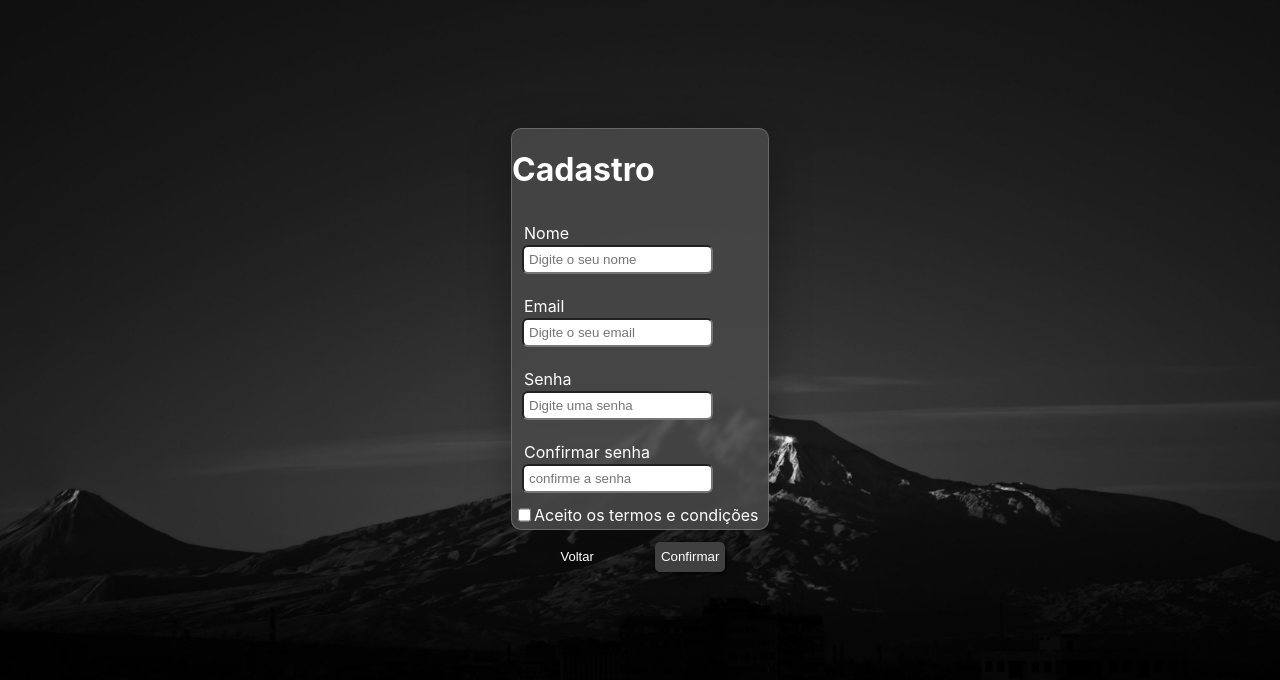
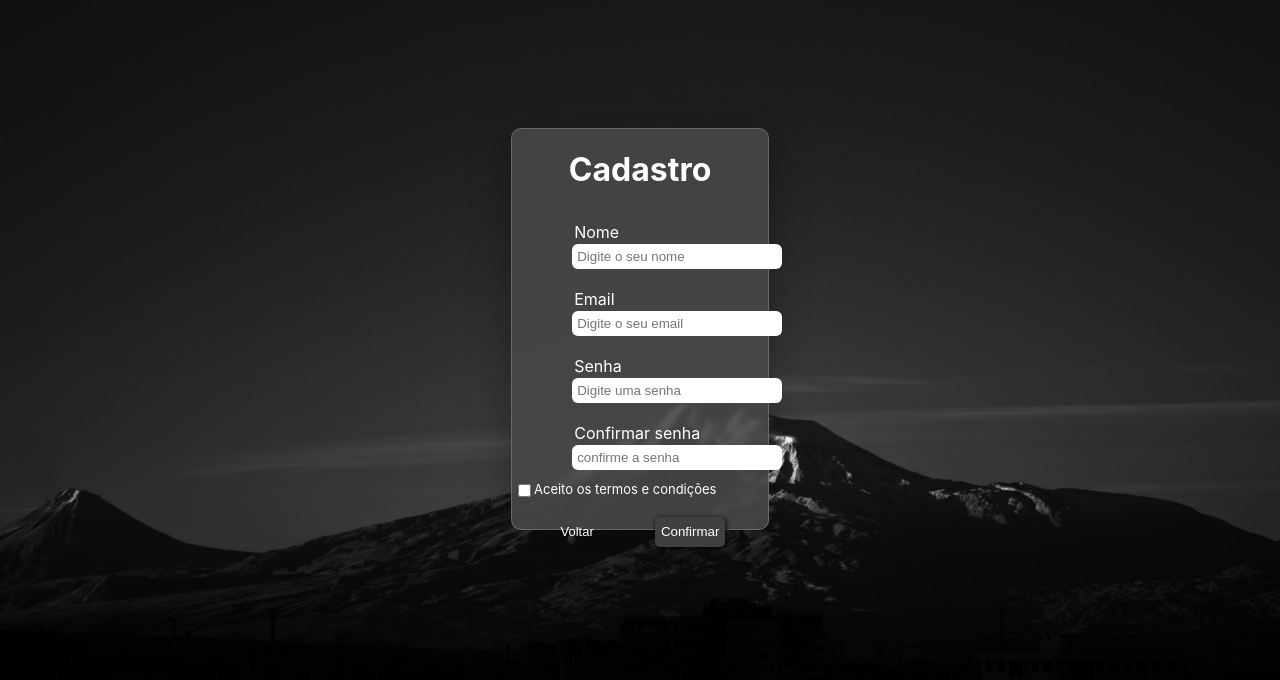
Before and after one commit to Levss30/todo-app-react-frontend, a React (Create React App) app: page /register in a window 1280 px wide. Shown: the top 680 px of the page. Built offline with nearby package versions, Linux system fonts and the light colour scheme.

Commit message:
Feat FormCss

```diff
--- a/src/Components/cadastro-page/CadastroPage.css
+++ b/src/Components/cadastro-page/CadastroPage.css
@@ -31,14 +31,25 @@
     display: flex;
 }
 
+.cadastro-input h1{
+    justify-content: center;
+    align-items: center;
+    display: flex;
+}
+
 .cadastro-input-item{
-    padding: 10px;
+    padding: 9px;
+    justify-content: center;
+    align-items: center;
+    margin-left: 20%;
 }
 
 .cadastro-input-item input{
     padding: 5px;
+    width: 200px;
     display: flex;
     border-radius: 6px;
+    border: none;
 }
 
 .cadastro-input-button{
@@ -81,3 +92,13 @@
     transition: 10ms;
     transform: translateY(-1px);
 }
+
+
+.checkLbl{
+    font-size: small;
+}
+
+.terms{
+    margin-bottom: 15px;
+    margin-left: 23%;
+}
```
